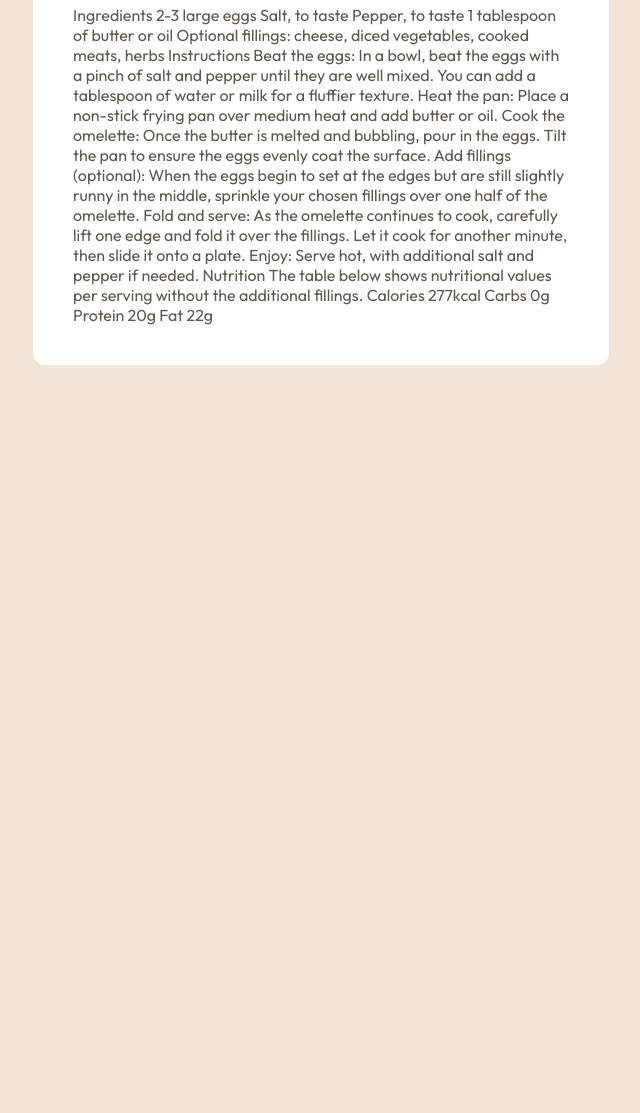
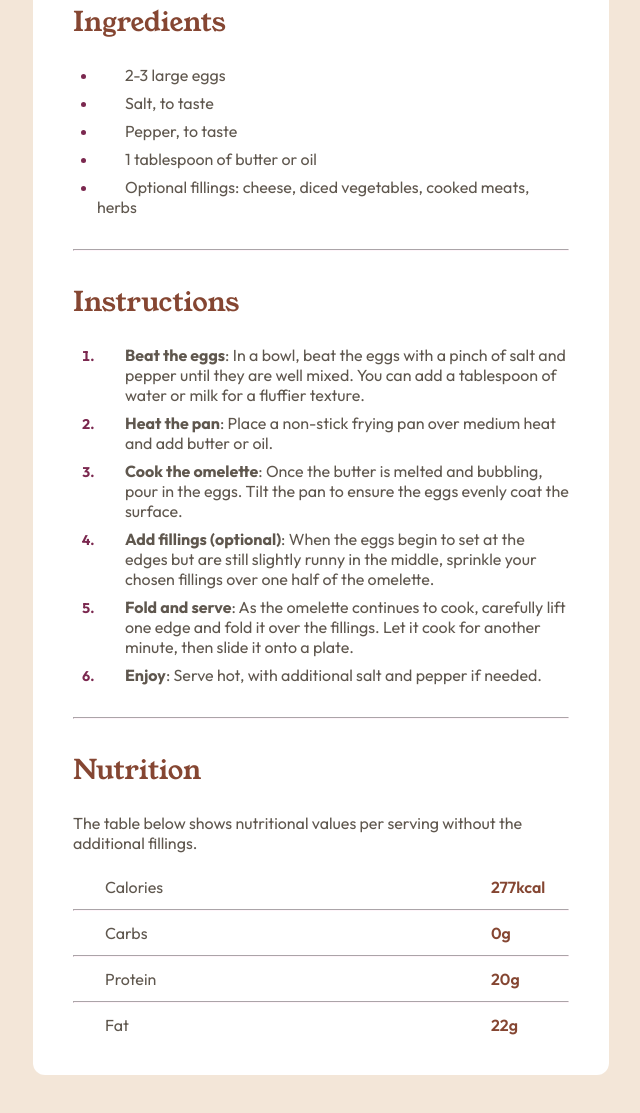
Before and after one commit to j-pcgoncalves/recipe_page_main, a plain HTML site: page index.html in a window 1280 px wide. Shown: the part 877-1990 px from the top of the page, without its empty margins (319-959 px from the left). Before the commit the page ends 1366 px from the top, so only its background shows below. Drawn offline with Linux system fonts and the light colour scheme.

Commit message:
finish style

```diff
--- a/index.html
+++ b/index.html
@@ -21,59 +21,75 @@
       <p class="preparation_title">Preparation time</p>
 
       <ul>
-        <li class="preparation_item"><strong class="item_strong">Total</strong>: Approximately 10 minutes</li>
-        <li class="preparation_item"><strong class="item_strong">Preparation</strong>: 5 minutes</li>
-        <li class="preparation_item"><strong class="item_strong">Cooking</strong>: 5 minutes</li>
+        <li class="list_item"><strong class="item_strong">Total</strong>: Approximately 10 minutes</li>
+        <li class="list_item"><strong class="item_strong">Preparation</strong>: 5 minutes</li>
+        <li class="list_item"><strong class="item_strong">Cooking</strong>: 5 minutes</li>
       </ul>
+    </aside>
+
+    <section class="ingredients_container">
+      <h2 class="section_title">Ingredients</h2>
+
+      <ul>
+        <li class="list_item"><span class="item_strong">2-3 large eggs</span></li>
+        <li class="list_item"><span class="item_strong">Salt, to taste</span></li>
+        <li class="list_item"><span class="item_strong">Pepper, to taste</span></li>
+        <li class="list_item"><span class="item_strong">1 tablespoon of butter or oil</span></li>
+        <li class="list_item"><span class="item_strong">Optional fillings: cheese, diced vegetables, cooked meats, herbs</span></li>
+      </ul>
+    </section>
+
+    <hr class="divider">
+
+    <section>
+      <h2 class="section_title">Instructions</h2>
+
+      <ol>
+        <li class="list_item"><p class="item_strong"><strong>Beat the eggs</strong>: In a bowl, beat the eggs with a pinch of salt and pepper until they are well mixed. You can add a tablespoon of water or milk for a fluffier texture.</p></li>
+        <li class="list_item"><p class="item_strong"><strong>Heat the pan</strong>: Place a non-stick frying pan over medium heat and add butter or oil.</p></li>
+        <li class="list_item"><p class="item_strong"><strong>Cook the omelette</strong>: Once the butter is melted and bubbling, pour in the eggs. Tilt the pan to ensure the eggs evenly coat the surface.</p></li>
+        <li class="list_item"><p class="item_strong"><strong>Add fillings (optional)</strong>: When the eggs begin to set at the edges but are still slightly runny in the middle, sprinkle your chosen fillings over one half of the omelette.</p></li>
+        <li class="list_item"><p class="item_strong"><strong>Fold and serve</strong>: As the omelette continues to cook, carefully lift one edge and fold it over the fillings. Let it cook for another minute, then slide it onto a plate.</p></li>
+        <li class="list_item"><p class="item_strong"><strong>Enjoy</strong>: Serve hot, with additional salt and pepper if needed.</p></li>
+      </ol>
 
 
 
 
-    </aside>
 
 
+    </section>
 
-    Ingredients
+    <hr class="divider">
 
-    2-3 large eggs
-    Salt, to taste
-    Pepper, to taste
-    1 tablespoon of butter or oil
-    Optional fillings: cheese, diced vegetables, cooked meats, herbs
+    <section>
+      <h2 class="section_title">Nutrition</h2>
 
-    Instructions
+      <p>The table below shows nutritional values per serving without the additional fillings.</p>
 
-    Beat the eggs: In a bowl, beat the eggs with a pinch of salt and pepper until they are well mixed.
-    You can add a tablespoon of water or milk for a fluffier texture.
+      <div class="nutri_values">
+        <div class="values_container">
+          <p class="type">Calories</p>
+          <p class="value">277kcal</p>
+        </div>
+        <hr class="nutri_divider">
+        <div class="values_container">
+          <p class="type">Carbs</p>
+          <p class="value">0g</p>
+        </div>
+        <hr class="nutri_divider">
+        <div class="values_container">
+          <p class="type">Protein</p>
+          <p class="value">20g</p>
+        </div>
+        <hr class="nutri_divider">
+        <div class="values_container">
+          <p class="type">Fat</p>
+          <p class="value">22g</p>
+        </div>
+      </div>
+    </section>
 
-    Heat the pan: Place a non-stick frying pan over medium heat and add butter or oil.
-
-    Cook the omelette: Once the butter is melted and bubbling, pour in the eggs. Tilt the pan to ensure
-    the eggs evenly coat the surface.
-
-    Add fillings (optional): When the eggs begin to set at the edges but are still slightly runny in the
-    middle, sprinkle your chosen fillings over one half of the omelette.
-
-    Fold and serve: As the omelette continues to cook, carefully lift one edge and fold it over the
-    fillings. Let it cook for another minute, then slide it onto a plate.
-
-    Enjoy: Serve hot, with additional salt and pepper if needed.
-
-    Nutrition
-
-    The table below shows nutritional values per serving without the additional fillings.
-
-    Calories
-    277kcal
-
-    Carbs
-    0g
-
-    Protein
-    20g
-
-    Fat
-    22g
   </main>
 </body>
 </html>
--- a/style.scss
+++ b/style.scss
@@ -9,6 +9,7 @@ $neutral_egg: hsl(30, 54%, 90%);
 $neutral_grey: hsl(30, 18%, 87%);
 $neutral_brown: hsl(30, 10%, 34%);
 $neutral_charcoal: hsl(24, 5%, 18%);
+$neutral_brandy: #854632;
 
 // TYPOGRAPHY VARIABLES
 $main_font: "Outfit", sans-serif;
@@ -58,11 +59,50 @@ body {
             .preparation_title {
                 font-weight: 600;
                 color: $primary_raspberry;
-                font-size: 20px;
+                font-size: 18px;
                 margin-bottom: 16px;
             }
+        }
 
-            .preparation_item {
+    }
+
+    .nutri_values {
+        margin-top: 24px;
+
+        .values_container {
+            display: flex;
+            align-items: center;
+            padding-left: 32px;
+            gap: 306px;
+
+            .type {
+                width: 80px;
+            }
+
+            .value {
+                font-weight: 600;
+                color: $neutral_brandy;
+            }
+        }
+
+        .nutri_divider {
+            margin-top: 12px;
+            margin-bottom: 12px;
+            border-color: $neutral_rose;
+        }
+    }
+}
+
+// SHARED STYLES
+.section_title {
+    font-family: $secondary_font;
+    color: $neutral_brandy;
+    font-weight: 400;
+    font-size: 27px;
+    margin-bottom: 24px;
+}
+
+.list_item {
     margin-left: 24px;
 
     .item_strong {
@@ -75,9 +115,13 @@ body {
 
     &::marker {
         color: $primary_raspberry;
-                    font-size: 12px;
+        font-size: 14px;
+        font-weight: bold;
     }
 }
+
+.divider {
+    border-color: $neutral_rose;
+    margin-top: 32px;
+    margin-bottom: 32px;
 }
-    }
-}
```
Also changed, not shown: style.css, 1 other file. Lines whose indentation alone changed are shown as unchanged.
